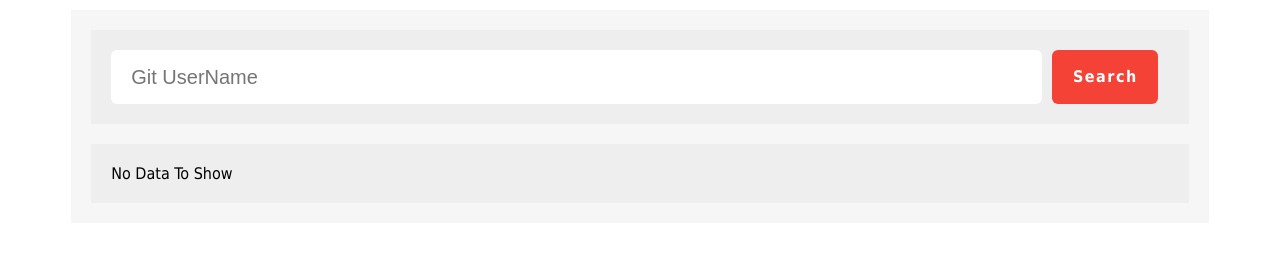
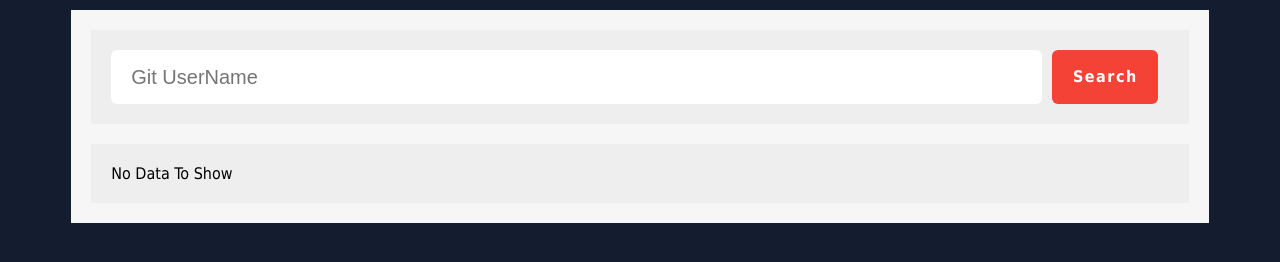
Before and after one commit to AbdelrahmanHassanAlii/Git-Repo, a website: page index.html in a window 1280 px wide. Drawn offline with Linux system fonts and the light colour scheme.

Commit message:
there is nothing more dangerous than a man who has returned from the death

```diff
--- a/index.css
+++ b/index.css
@@ -6,6 +6,7 @@
 
 body {
   font-family: Tahoma, Arial;
+  background-color: #141c30;
 }
 
 .container {
```
Also changed, not shown: images/Screenshot 2024-02-14 220748.png (added), images/Screenshot 2024-02-14 220850.png (added), images/Screenshot 2024-02-14 220904.png (added).
